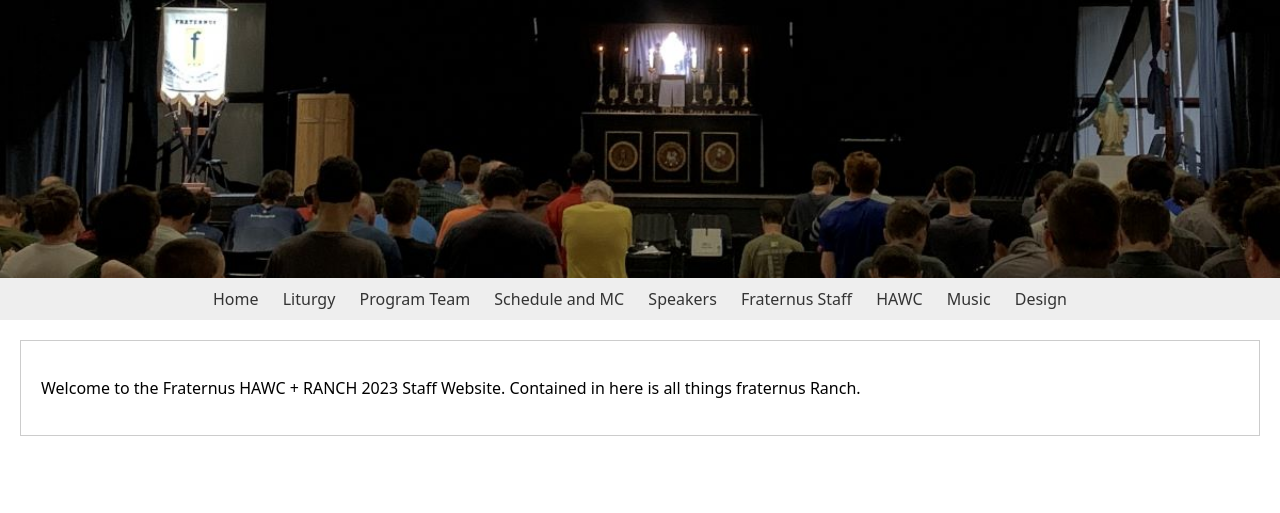
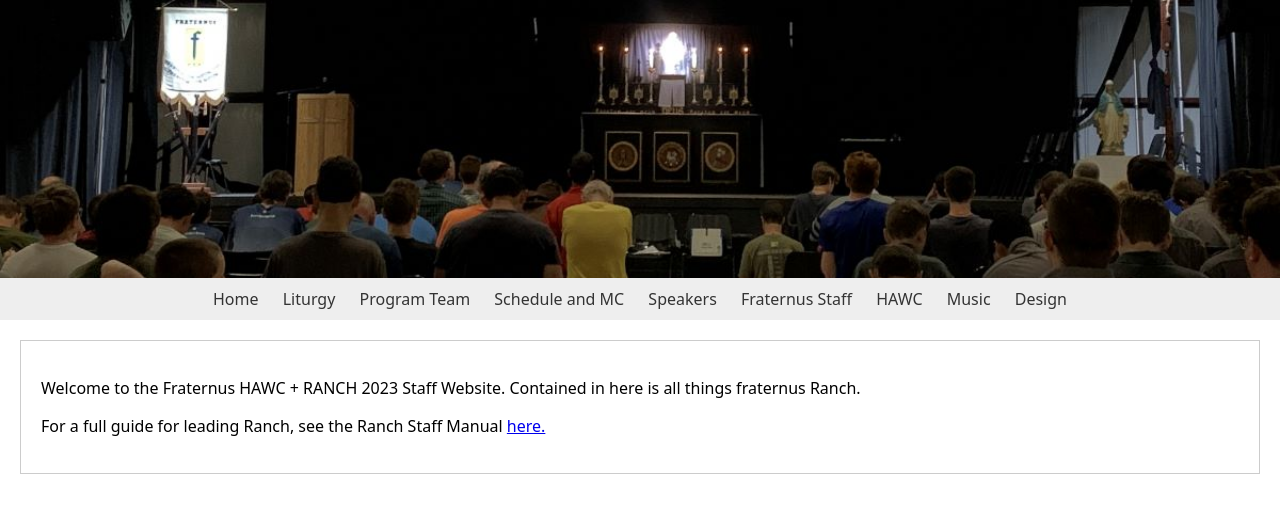
Before and after one commit to mattperenich/fraternus-ranch-2023, a plain HTML site: page index.html in a window 1280 px wide. Shown: the part 117-630 px from the top of the page. Drawn offline with Linux system fonts and the light colour scheme.

Commit message:
Add files via upload

```diff
--- a/index.html
+++ b/index.html
@@ -1,4 +1,5 @@
 <html>
+
    <head>
 	<title> Fraternus RANCH 2023 Officer Website </title>
 	<meta charset="UTF-8">
@@ -21,6 +22,10 @@
            </nav>
       <section>
            <p>Welcome to the Fraternus HAWC + RANCH 2023 Staff Website. Contained in here is all things fraternus Ranch.</p>
-      </section>
+      <p> For a full guide for leading Ranch, see the Ranch Staff Manual <a href="files/Ranch Manual.docx" target="_blank">
+          here.
+        </a>
+     </p>
+          </section>
  </body>
 </html>
```
